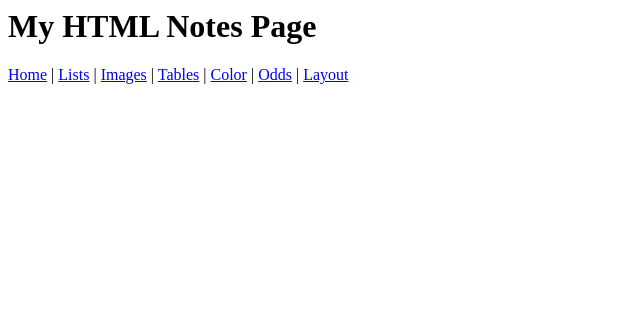
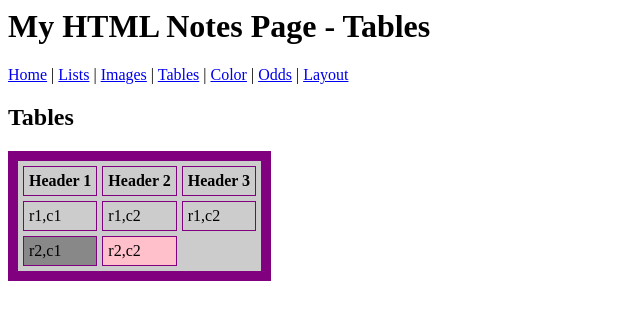
Before and after one commit to ChickadeeRose/HTMLnotes, a plain HTML site: page tables.html in a window 1280 px wide. Shown: the whole page, without its empty margins (0-640 px from the left). Drawn offline with Linux system fonts and the light colour scheme.

Commit message:
Added Tables page

```diff
--- a/tables.html
+++ b/tables.html
@@ -4,7 +4,7 @@
     </head>
     <body>
         <header>
-            <h1>My HTML Notes Page</h1>
+            <h1>My HTML Notes Page - Tables</h1>
         </header>
         <nav>
             <div>
@@ -19,7 +19,23 @@
         </nav>
         <main>
             <section>
-
+                <h1>Tables</h1>
+                <table border="10" bordercolor="purple" bgcolor="#cccccc" cellspacing="5" cellpadding="5">
+                    <tr>
+                        <th>Header 1</th>
+                        <th>Header 2</th>
+                        <th>Header 3</th>
+                    </tr>
+                    <tr>
+                        <td>r1,c1</td>
+                        <td>r1,c2</td>
+                        <td>r1,c2</td>
+                    </tr>
+                    <tr bgcolor="#888888">
+                        <td>r2,c1</td>
+                        <td bgcolor="pink">r2,c2</td>
+                    </tr>
+                </table>
             </section>
             <aside>
 
```
Also changed, not shown: color.html (+1 -1 lines), images.html (+1 -1 lines), layout.html (+1 -1 lines), lists.html (+1 -1 lines), odds.html (+1 -1 lines).
